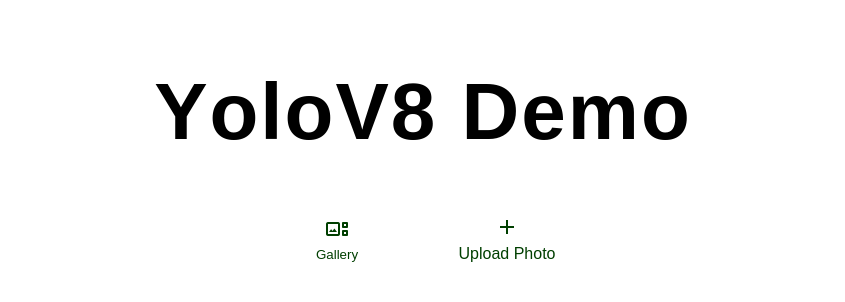
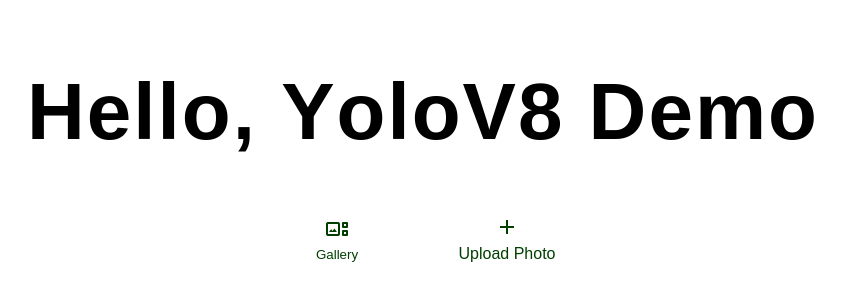
Before and after one commit to zachdyszelwcu/csc468project, a website: page frontend/index.html in a window 1280 px wide. Shown: the part 218-520 px from the top of the page, without its empty margins (218-1063 px from the left). Drawn offline with nearby package versions, Linux system fonts and the light colour scheme.

Commit message:
Update index.html

```diff
--- a/frontend/index.html
+++ b/frontend/index.html
@@ -10,7 +10,7 @@
 <body>
 
 <div class="head">
-    <h1 class="main-title Title">YoloV8 Demo</h1>
+    <h1 class="main-title Title">Hello, YoloV8 Demo</h1>
 </div>
 
 <div class="buttons">
```
